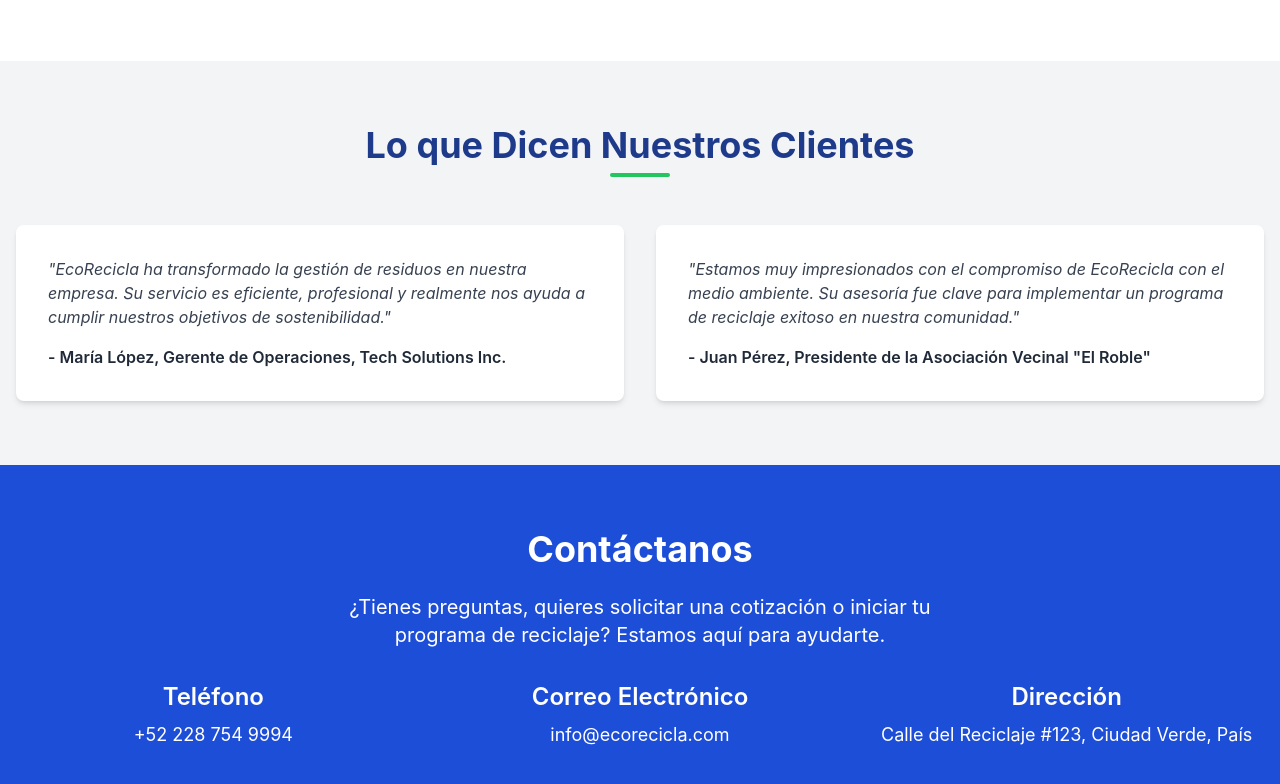
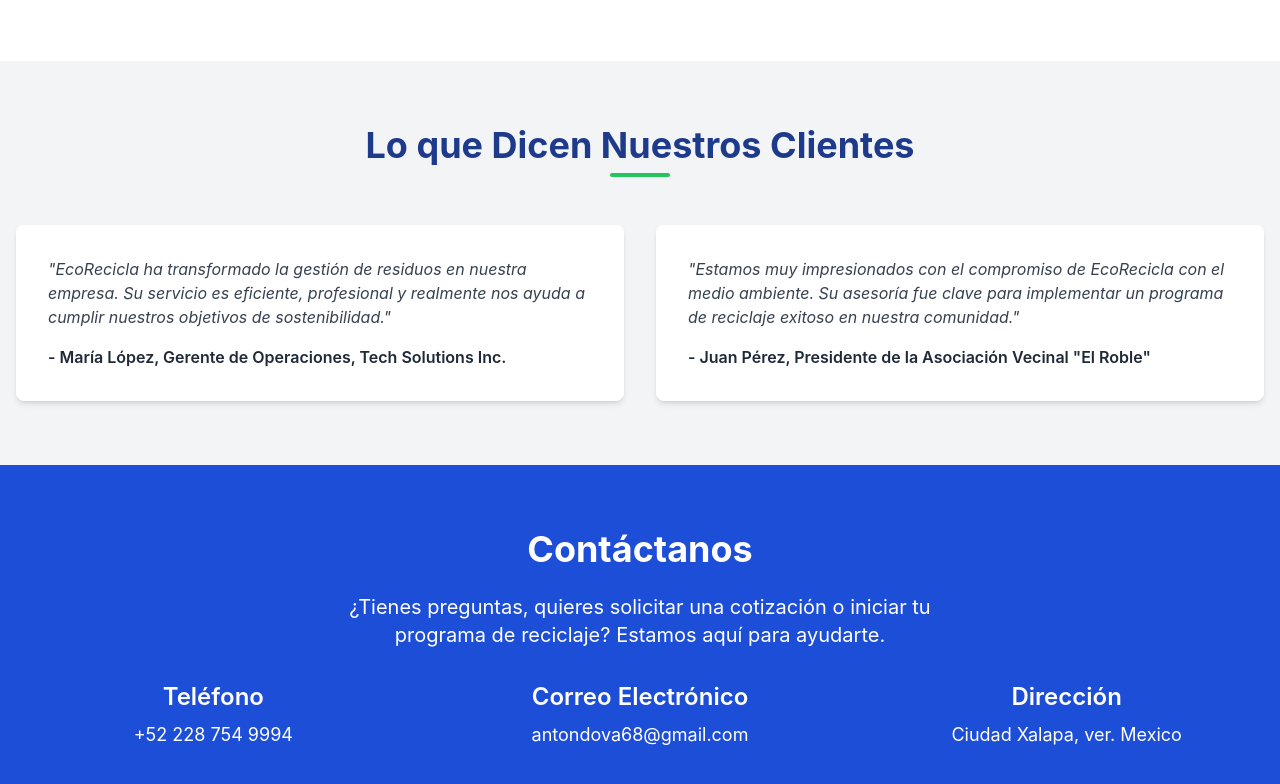
Before and after one commit to enriquedorantesp/EcoRecicla, a plain HTML site: page index.html in a window 1280 px wide. Shown: the part 2745-3529 px from the top of the page. Drawn offline with nearby package versions, Linux system fonts and the light colour scheme.

Commit message:
Update index.html

```diff
--- a/index.html
+++ b/index.html
@@ -130,7 +130,7 @@
                 </div>
                 <div class="md:w-1/2 text-lg text-gray-700 leading-relaxed">
                     <p class="mb-4">
-                        EcoRecicla es una empresa líder en soluciones de gestión de residuos y reciclaje, comprometida con la sostenibilidad ambiental. Fundada en 20XX, nuestra misión es facilitar el proceso de reciclaje para empresas y comunidades, promoviendo una economía circular y reduciendo el impacto en nuestro planeta.
+                        EcoRecicla es una empresa líder en soluciones de gestión de residuos y reciclaje, comprometida con la sostenibilidad ambiental. Fundada en 2008, nuestra misión es facilitar el proceso de reciclaje para empresas y comunidades, promoviendo una economía circular y reduciendo el impacto en nuestro planeta.
                     </p>
                     <p class="mb-4">
                         Contamos con tecnología de punta y un equipo altamente capacitado para procesar una amplia variedad de materiales, asegurando que cada residuo tenga una segunda vida. Creemos firmemente que el reciclaje es un pilar fundamental para la conservación de nuestros recursos naturales y la creación de un futuro más limpio.
@@ -244,14 +244,14 @@
                 </div>
                 <div>
                     <h3 class="font-semibold text-2xl mb-2">Correo Electrónico</h3>
-                    <p><a href="mailto:info@ecorecicla.com" class="hover:underline">info@ecorecicla.com</a></p>
+                    <p><a href="mailto:antondova68@gmail.com" class="hover:underline">antondova68@gmail.com</a></p>
                 </div>
                 <div>
                     <h3 class="font-semibold text-2xl mb-2">Dirección</h3>
-                    <p>Calle del Reciclaje #123, Ciudad Verde, País</p>
+                    <p>Ciudad Xalapa, ver. Mexico</p>
                 </div>
             </div>
-            <a href="mailto:info@ecorecicla.com" class="btn-primary mt-12 inline-block">Enviar un Mensaje</a>
+            <a href="mailto:antondova68@gmail.com" class="btn-primary mt-12 inline-block">Enviar un Mensaje</a>
         </div>
     </section>
 
```
